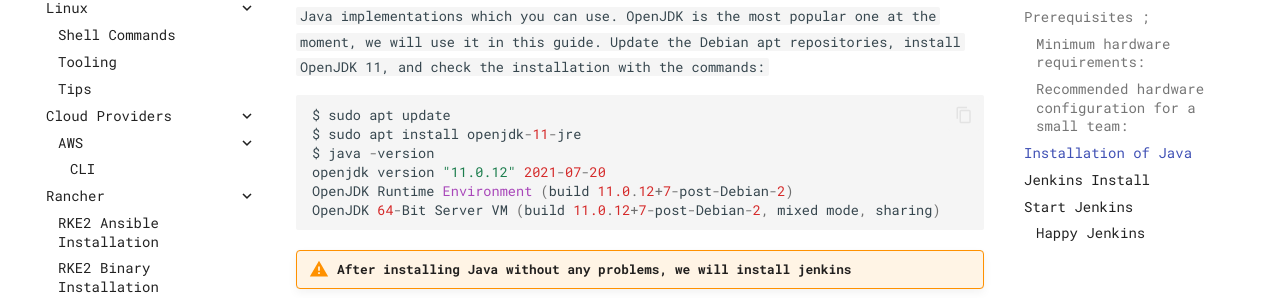
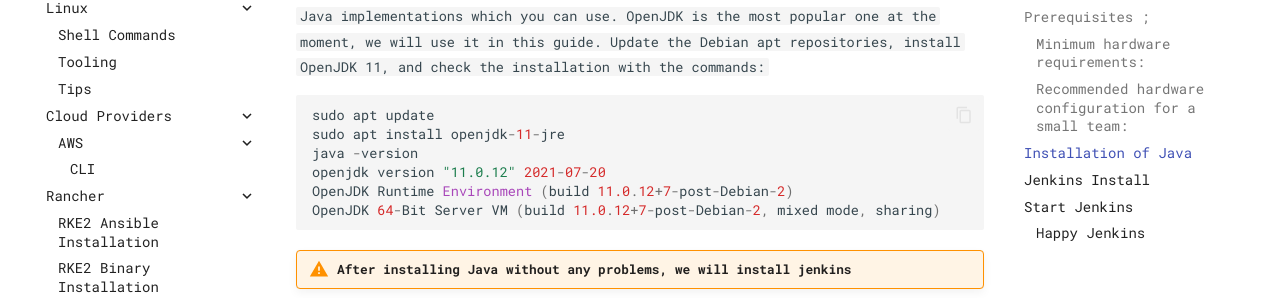
Before and after one commit to hepapi/knowledge-hub, an MkDocs documentation site: the page built from docs/jenkins/jenkins-installation.md, in a window 1280 px wide and 900 px high, scrolled down 991 px. Shown: the part 154-452 px from the top of the window. Built offline with MkDocs 1.6.1 and Material for MkDocs 9.7.7, drawn with Linux system fonts in a browser that asks for light colours; emoji names are drawn with the system emoji font; comment, search, counter and statistics services are not loaded.

````diff
--- a/docs/jenkins/jenkins-installation.md
+++ b/docs/jenkins/jenkins-installation.md
@@ -34,9 +34,9 @@ There are multiple Java implementations which you can use. OpenJDK is the most p
 Update the Debian apt repositories, install OpenJDK 11, and check the installation with the commands: `
 
 ```groovy
-$ sudo apt update
-$ sudo apt install openjdk-11-jre
-$ java -version
+sudo apt update
+sudo apt install openjdk-11-jre
+java -version
 openjdk version "11.0.12" 2021-07-20
 OpenJDK Runtime Environment (build 11.0.12+7-post-Debian-2)
 OpenJDK 64-Bit Server VM (build 11.0.12+7-post-Debian-2, mixed mode, sharing)
````
